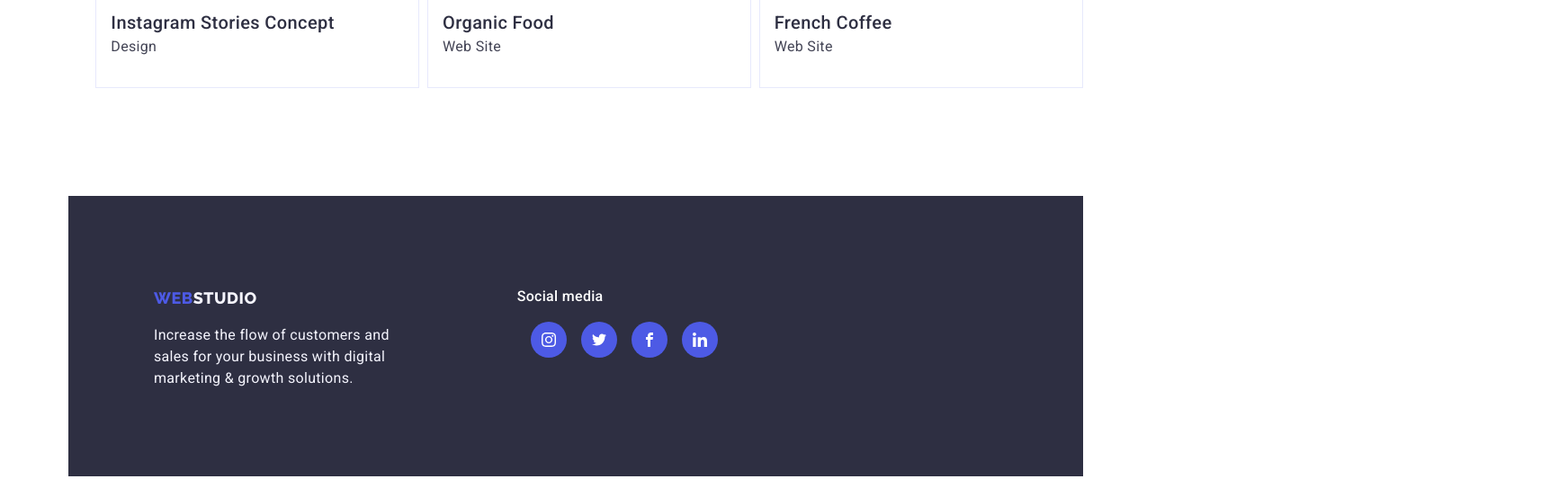
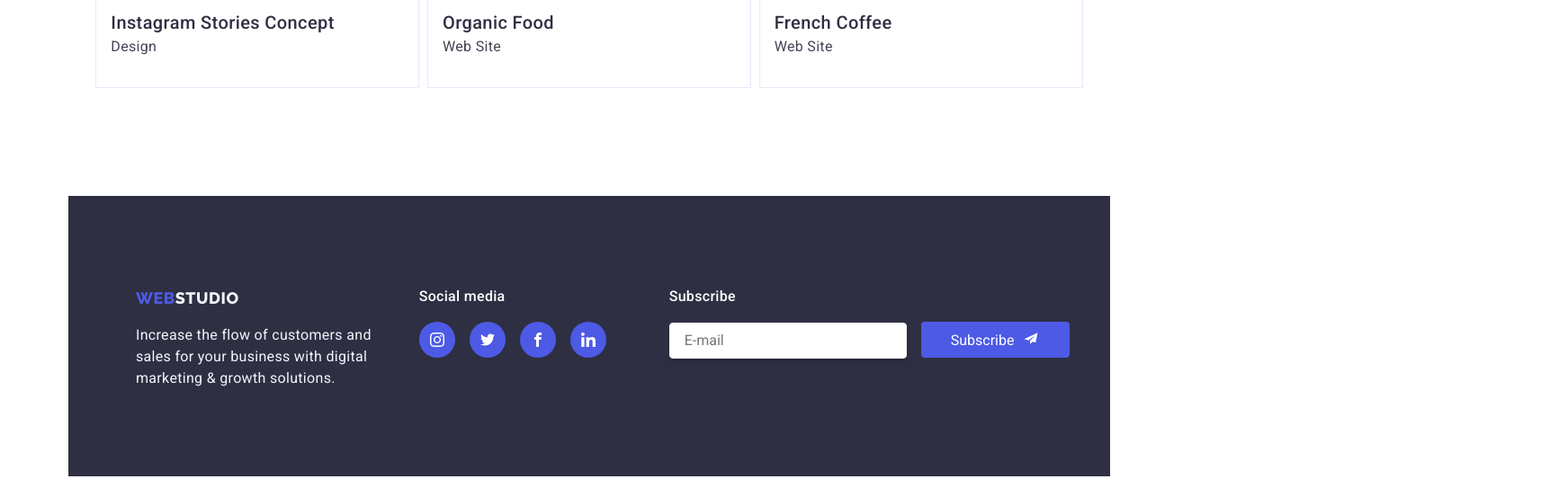
Before and after one commit to d3monw1ngs/goit-markup-hw-06, a plain HTML site: page portfolio.html in a window 1280 px wide. Shown: the part 1565-2098 px from the top of the page at 90% size, 1733 px wide, since content can reach past the window. Drawn offline with nearby package versions, Linux system fonts and the light colour scheme.

Commit message:
update html and styles

```diff
--- a/css/styles.css
+++ b/css/styles.css
@@ -41,11 +41,10 @@ img {
 /* GENERAL STYLING */
 .link {
     text-decoration: none;
+    color: var(--navy-blue);
 }
 
-.link:hover,
-.link:active,
-.link:focus {
+.link:hover {
     color: var(--ocean);
 }
 
@@ -121,7 +120,7 @@ img {
 }
 
 .active {
-    color: var(--navy-blue);
+    color: var(--iris);
     font-weight: 500;
     line-height: 1.5; /* 150% */
     letter-spacing: 0.32px;
@@ -203,7 +202,7 @@ header {
 .hero-button:active,
 .hero-button:hover {
     background: var(--ocean);
-    box-shadow: 0 0 10px 5px rgba(46, 47, 66, .45)
+    box-shadow: 0 0 10px 5px rgba(46, 47, 66, .45);
 }
 
 .hero-container {
@@ -319,7 +318,7 @@ header {
     display:flex;
 }
 
-.checkbox {
+.checkbox-input {
     margin-left: 24px;
     width: 16px;
     height: 16px;
@@ -327,6 +326,15 @@ header {
     stroke: var(--NAVY-BLUE-modal, rgba(46, 47, 66, 0.40));
     border: none;
     outline: none;
+    transition: 250ms cubic-bezier(0.4, 0, 0.2, 1);
+}
+
+.checkbox-input:hover,
+.checkbox-input:focus {
+    fill: var(--OCEAN, #404BBF);
+    stroke-width: 1px;
+    stroke: var(--OCEAN, #404BBF);
+    cursor: pointer;
 }
 
 .checkbox-text {
@@ -656,6 +664,16 @@ header {
 
 
 /* FOOTER STYLING */
+.footer {
+    height: 312px;
+    color: var(--cloud);
+    display: flex;
+    width: 1158px;
+    position: relative;
+
+
+}
+
 .footer-logo {
     font-family: "Raleway", sans-serif;
     color: var(--cloud);
@@ -665,38 +683,18 @@ header {
     letter-spacing: 0.54px;
     text-transform: uppercase;
     padding-bottom: 17.5px;
-    padding-left: 80px;
+    padding-left: 60px;
     padding-top: 101.5px;
-    padding-right: 259px;
+    padding-right: 200px;
 }
 
 .footer-text {
     color: var(--cloud);
     line-height: 1.5; /* 150% */
     letter-spacing: 0.32px;
-    padding-left: 80px;
+    padding-left: 60px;
     padding-bottom: 100px;
 
-}
-
-footer {
-    display: flex;
-    height: 312px;
-}
-
-.footer-col-1 {
-    display: flex;
-    flex-direction: column;
-}
-
-.footer-col-2 {
-    display: flex;
-    flex-direction: column;
-}
-
-.footer-col-3 {
-    display: flex;
-    flex-direction: column;
 }
 
 .footer-socials {
@@ -739,3 +737,52 @@ footer {
 .footer-icon:active {
     background-color:#31D0AA
 }
+
+.footer-col-3 {
+    padding-top: 100px;
+    padding-left: 70px;
+}
+
+.footer-sub-title {
+    color: var(--WHITE, #FFF);
+    font-size: 16px;
+    font-weight: 500;
+    line-height: 24px; /* 150% */
+    letter-spacing: 0.32px;
+    padding-bottom: 16px;
+}
+
+.sub-input {
+    width: 264px;
+    height: 40px;
+    padding: 8px 16px;
+    border-radius: 4px;
+    border: 1px solid var(--WHITE, #FFF);
+    box-shadow: 0px 4px 4px 0px rgba(0, 0, 0, 0.15);
+}
+
+.footer-button {
+    margin-left: 12px;
+    width: 165px;
+    height: 40px;
+    border-radius: 4px;
+    background: var(--IRIS, #4D5AE5);
+    color: white;
+    border: none;
+    padding-bottom: 8px;
+    text-align: center;
+}
+
+.footer-button:focus,
+.footer-button:active,
+.footer-button:hover {
+    background: var(--ocean);
+    box-shadow: 0 0 10px 5px rgba(46, 47, 66, .45);
+    cursor: pointer;
+}
+
+.sub-icon {
+    fill: white;
+    padding-left: 6px;
+    padding-top: 9px;
+}
--- a/portfolio.html
+++ b/portfolio.html
@@ -185,8 +185,8 @@
     </main>
 
     <!-- FOOTER SECTION -->
-    <footer class="bg-dark footer">
-        <div class="footer-col-1 container">
+    <footer class="bg-dark footer container">
+        <div class="footer-col-1">
             <a class="footer-link link" href="./index.html">
                 <h4 class="footer-logo"><span class="logo">WEB</span>STUDIO</h4>
             </a>
@@ -195,10 +195,10 @@
                 marketing & growth solutions.
             </p>
         </div>
-        <div class="footer-col-2 container">
-            <div class="footer-socials container">
+        <div class="footer-col-2">
+            <div class="footer-socials">
                 <p class="footer-text-socials">Social media</p>
-                <div class="footer-list container">
+                <div class="footer-list">
                     <a class="footer-icon" href="#">
                         <svg width="16" height="16">
                             <use href="./images/icons.svg#instagram-2"></use>
@@ -222,6 +222,17 @@
                 </div>
             </div>
         </div>
+        <div class="footer-col-3">
+            <h3 class="footer-sub-title">Subscribe</h3>
+            <form>
+                <input class="sub-input" type="text" placeholder="E-mail">
+                <button class="footer-button" type="submit">Subscribe
+                    <svg class="sub-icon" width="24" height="24">
+                        <use href="./images/icons.svg#plane"></use>
+                    </svg>
+                </button>
+            </form>
+        </div>
     </footer>
 </body>
 </html>
```
Also changed, not shown: index.html (+17 -13 lines).
